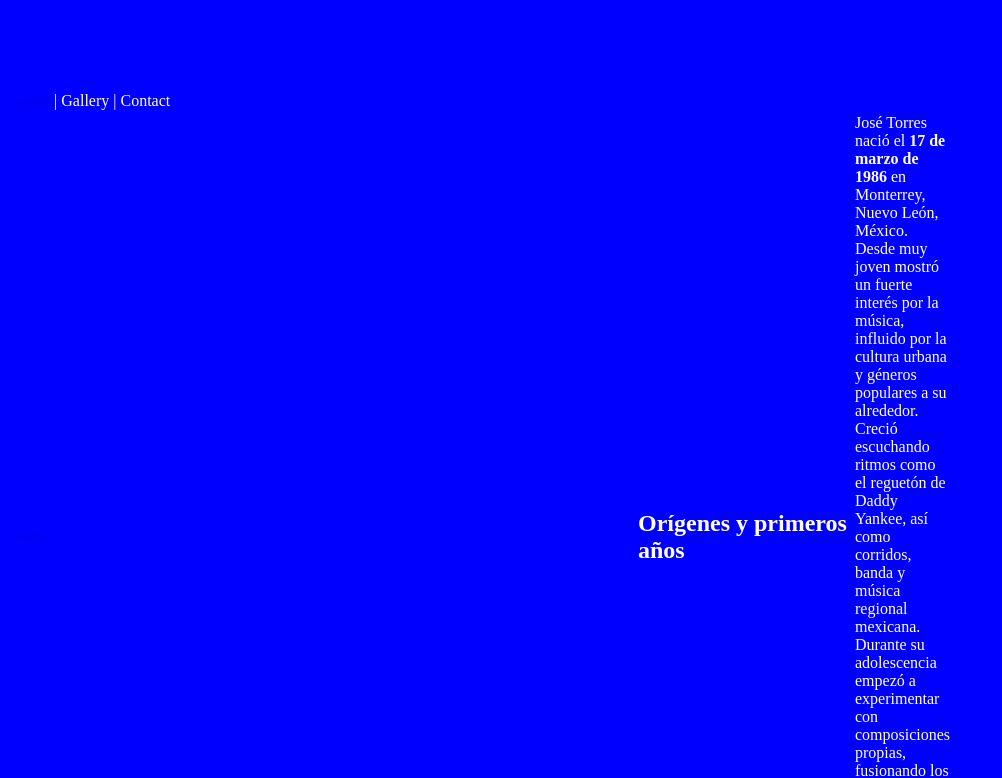
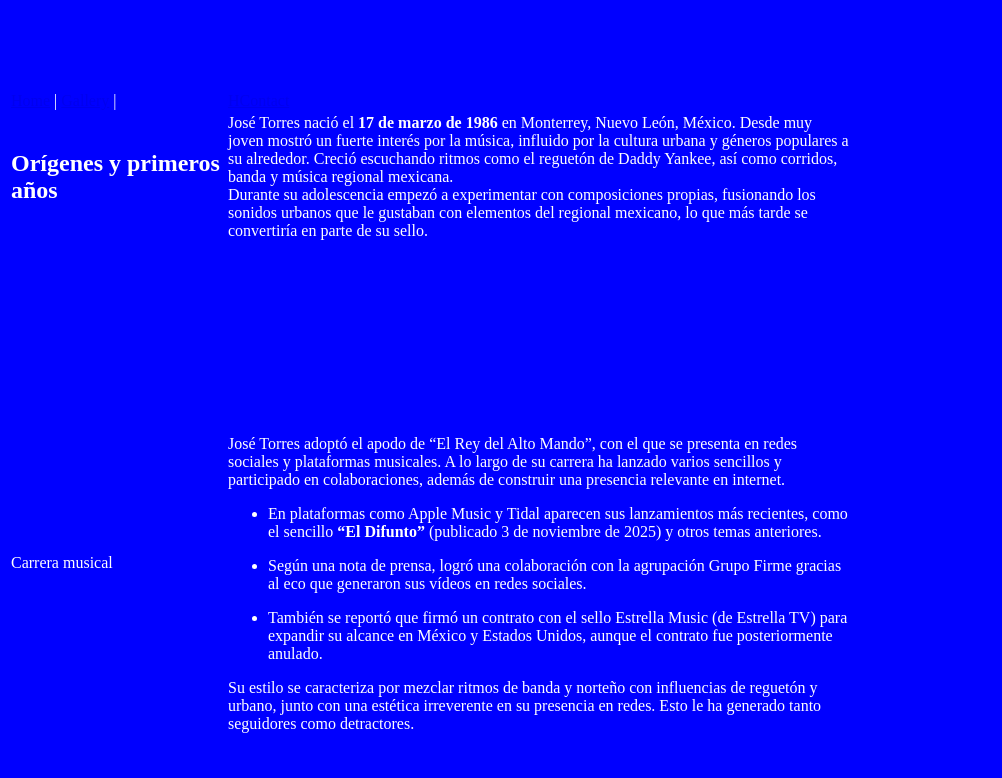
Before and after one commit to robotdjvk/jose-torres, a plain HTML site: page index.html in a window 1280 px wide. Shown: the part 598-1376 px from the top of the page, without its empty margins (0-1002 px from the left). Drawn offline with Linux system fonts and the light colour scheme.

Commit message:
Update index.html

```diff
--- a/index.html
+++ b/index.html
@@ -15,8 +15,8 @@
     <tr>
       <td colspan="2"><h1>Jose Torres<img src="images/jose amoroso.webp" alt="" width="840" height="402"/></h1></td>
     </tr>
-    <tr><td><a href="index.html">Home</a> | Gallery | Contact </td>
-    <tr><td><a href="gallery.html">Home</a>
+    <tr><td><a href="index.html">Home</a> | <a href="gallery.html">Gallery</a> | <td><a href="contact.html">HContact</a> </td></tr>
+
       <td width="213"><h2>Orígenes y primeros años</h2></td>
       <td>José Torres nació el <strong data-start="375" data-end="398">17 de marzo de 1986</strong> en Monterrey, Nuevo León, México. Desde muy joven mostró un fuerte interés por la música, influido por la cultura urbana y géneros populares a su alrededor. Creció escuchando ritmos como el reguetón de Daddy Yankee, así como corridos, banda y música regional mexicana.<br data-start="667" data-end="670">
 Durante su adolescencia empezó a experimentar con composiciones propias, fusionando los sonidos urbanos que le gustaban con elementos del regional mexicano, lo que más tarde se convertiría en parte de su sello.</td>
```
